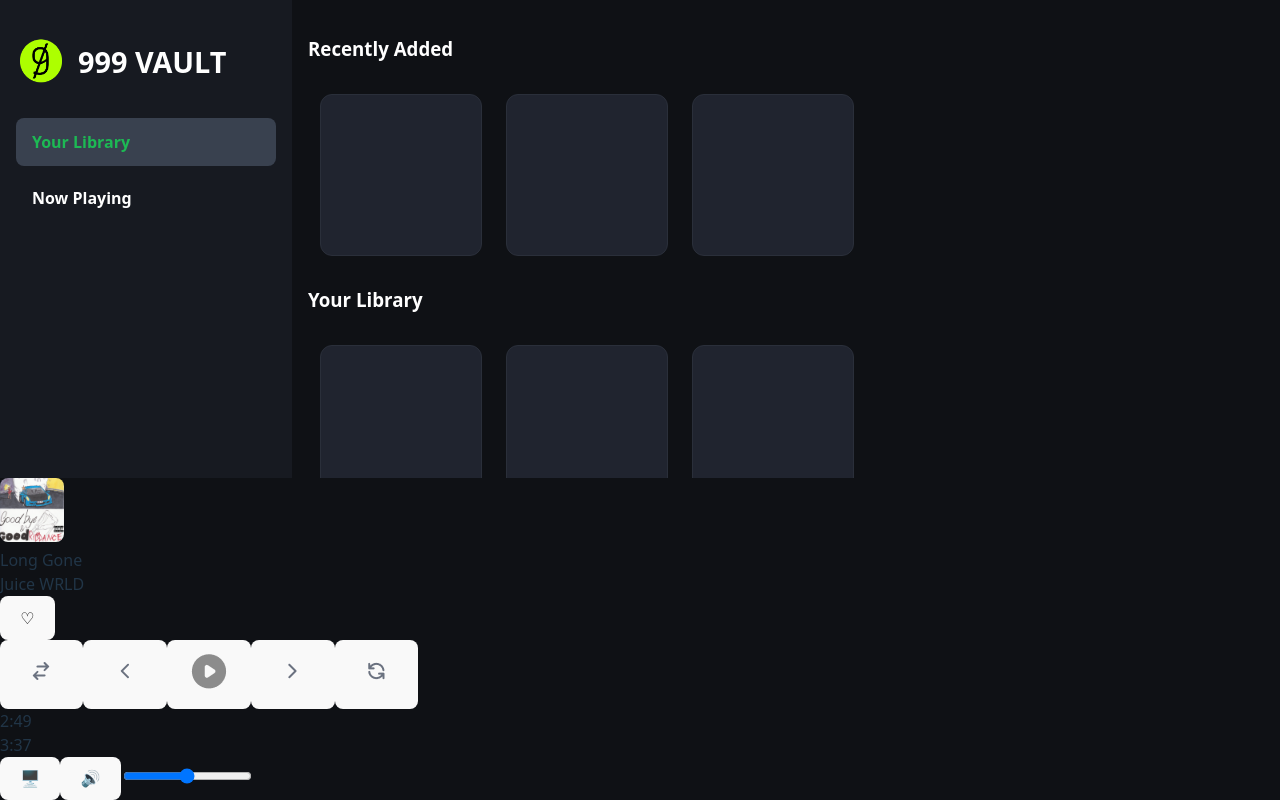
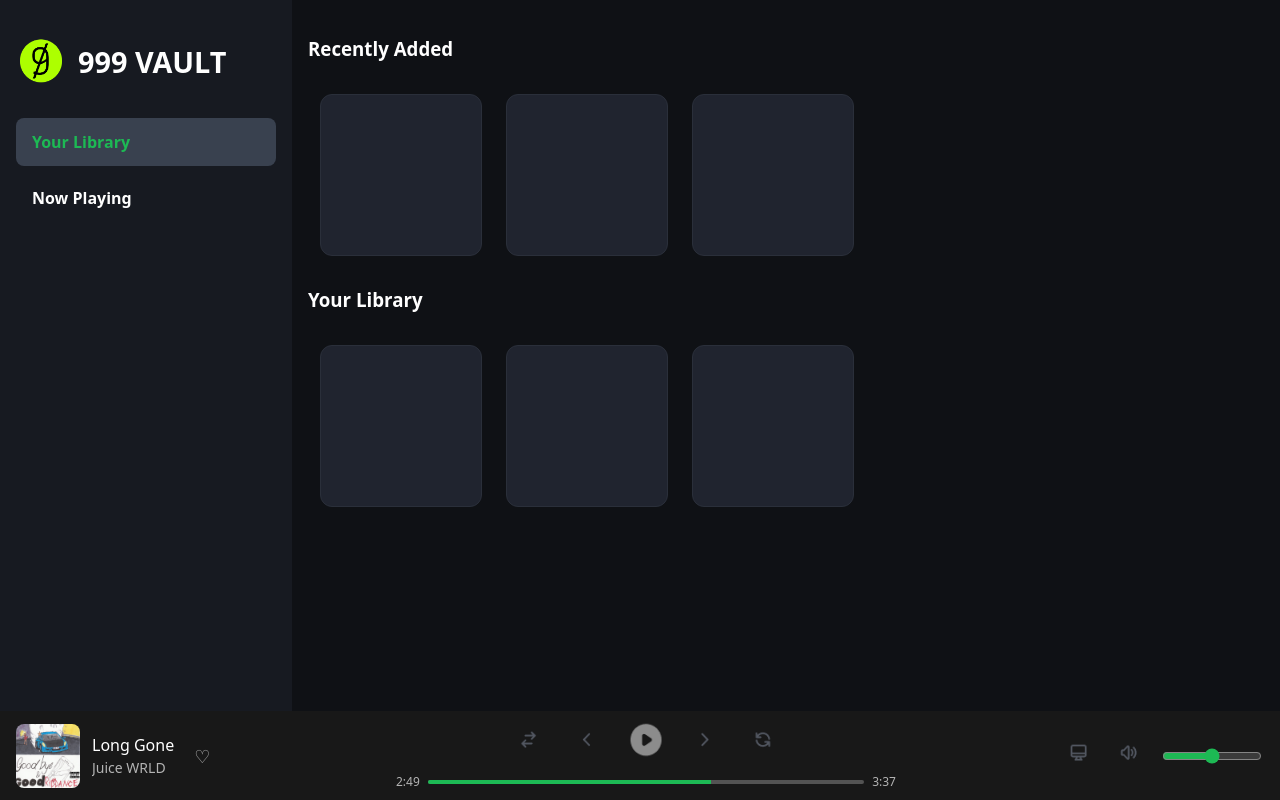
Before and after one commit to sheronjay/my-music, a React (Vite) app: page / in a window 1280 px wide. Built offline with nearby package versions, Linux system fonts and the light colour scheme.

Commit message:
Added style to player bar.

```diff
--- /dev/null
+++ b/src/components/PlayerBar.css
@@ -0,0 +1,134 @@
+.player-bar {
+  display: flex;
+  align-items: center;
+  justify-content: space-between;
+  padding: 12px 16px;
+  background-color: #181818;
+  color: #fff;
+  position: fixed;
+  left: 0;
+  right: 0;
+  bottom: 0;
+  height: 65px;
+  z-index: 1000;
+}
+.left{
+    display: flex;
+    align-items: center;
+    gap: 12px;
+    max-width: 300px;
+}
+
+.cover {
+    width: 64px;
+    height: 64px;
+    border-radius: none;
+    flex-shrink: 0;
+}
+
+.track-info {
+    display: flex;
+    flex-direction: column;
+    justify-content: center;
+    flex: 1;
+    overflow: hidden;
+}
+
+.title {
+  font-size: 16px;
+  font-weight: 500;
+  white-space: nowrap;
+  overflow: hidden;
+  text-overflow: ellipsis;
+}
+
+.artist {
+  font-size: 14px;
+  color: #b3b3b3; /* gray like in Spotify */
+  white-space: nowrap;
+  overflow: hidden;
+  text-overflow: ellipsis;
+}
+
+.like {
+  background: none;
+  border: none;
+  color: #b3b3b3;
+  font-size: 18px;
+  cursor: pointer;
+  padding-left: 8px;
+}
+
+.center {
+  display: flex;
+  flex-direction: column;
+  align-items: center;
+  justify-content: center;
+  flex: 1;
+  max-width: 500px;
+  min-width: 300px;
+}
+.controls {
+  display: flex;
+  align-items: center;
+  gap: 20px;
+  margin-bottom: 8px;
+}
+.controls button {
+  background: none;
+  border: none;
+  cursor: pointer;
+  padding: 0;
+}
+.control {
+  width: 38px;
+  height: 38px;
+  opacity: 0.7;
+}
+.controls button:nth-child(3) .control {
+  width: 40px;
+  height: 40px;
+  opacity: 1;
+}
+.control:hover {
+  opacity: 1;
+}
+.progress-bar {
+  display: flex;
+  align-items: center;
+  gap: 8px;
+  font-size: 12px;
+  color: #b3b3b3;
+  width: 100%;
+}
+.bar-bg {
+  background-color: #535353;
+  height: 4px;
+  flex: 1;
+  border-radius: 2px;
+  overflow: hidden;
+  position: relative;
+}
+.bar-fill {
+  background-color: #1db954;
+  height: 100%;
+  width: 65%; /* Adjust based on current time */
+}
+
+.right {
+  display: flex;
+  align-items: center;
+  gap: 12px;
+  min-width: 200px;
+  justify-content: flex-end;
+}
+.right button {
+  background: none;
+  border: none;
+  cursor: pointer;
+  padding: 0;
+}
+.volume {
+  width: 100px;
+  accent-color: #1db954; /* Sets the green bar */
+}
--- a/src/components/PlayerBar.jsx
+++ b/src/components/PlayerBar.jsx
@@ -4,7 +4,9 @@
 import Play from "../assets/Play.png";
 import Right from "../assets/Right.png";
 import Shuffle from "../assets/Shuffle.png";
-
+import Device from "../assets/Device.png";
+import Speaker from "../assets/Speaker.png";
+import "./PlayerBar.css";
 
 export default function PlayerBar() {
   return (
@@ -41,8 +43,8 @@
 
 
       <div className="right">
-        <button>🖥️</button>
-        <button>🔊</button>
+        <button><img src={Device} alt='Device' className="control" /></button>
+        <button><img src={Speaker} alt='Speaker' className="control" /></button>
         <input type="range" className="volume" />
       </div>
     </footer>
```
Also changed, not shown: src/assets/Device.png (added), src/assets/Speaker.png (added).
